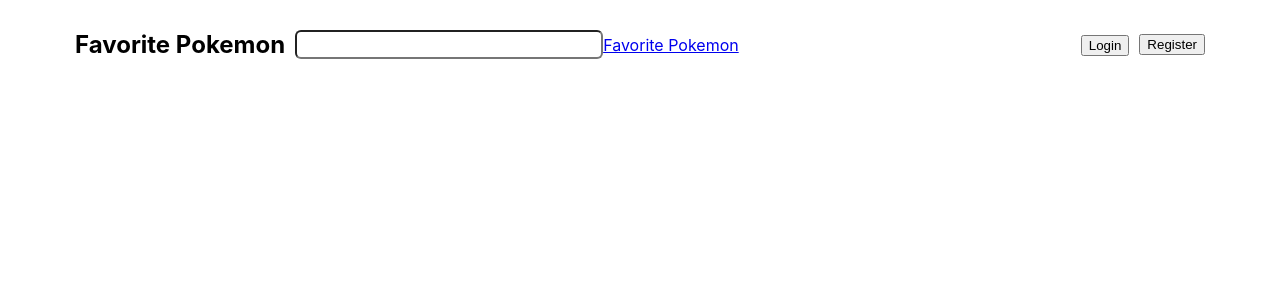
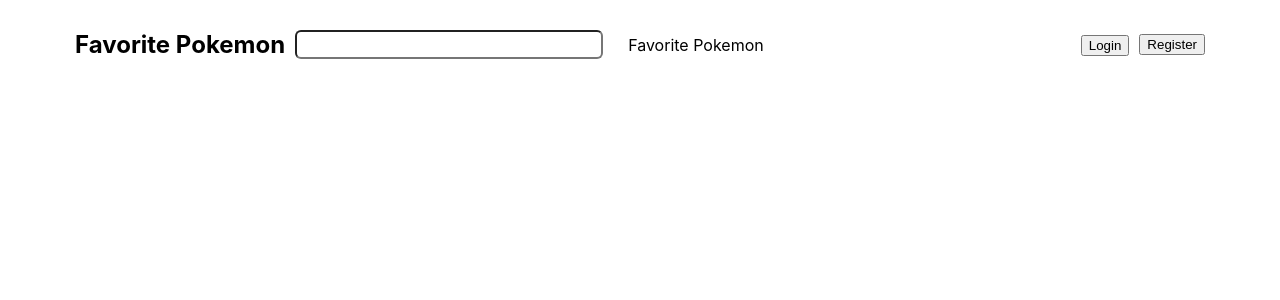
Before and after one commit to thomasgilmore/Pokemon-Index, a React (Create React App) app: page / in a window 1280 px wide. Shown: the top 300 px of the page. Built offline with nearby package versions, Linux system fonts and the light colour scheme.

Commit message:
added styles for link

```diff
--- a/src/Components/header.css
+++ b/src/Components/header.css
@@ -17,6 +17,12 @@
   font-size: 20px;
 }
 
+.header-container__favorite-pokemon-link {
+  margin: 0 0 0 25px;
+  color: #000;
+  text-decoration: none;
+}
+
 .header-container__login-link {
   margin: 0 5px 0 auto;
 }
```
